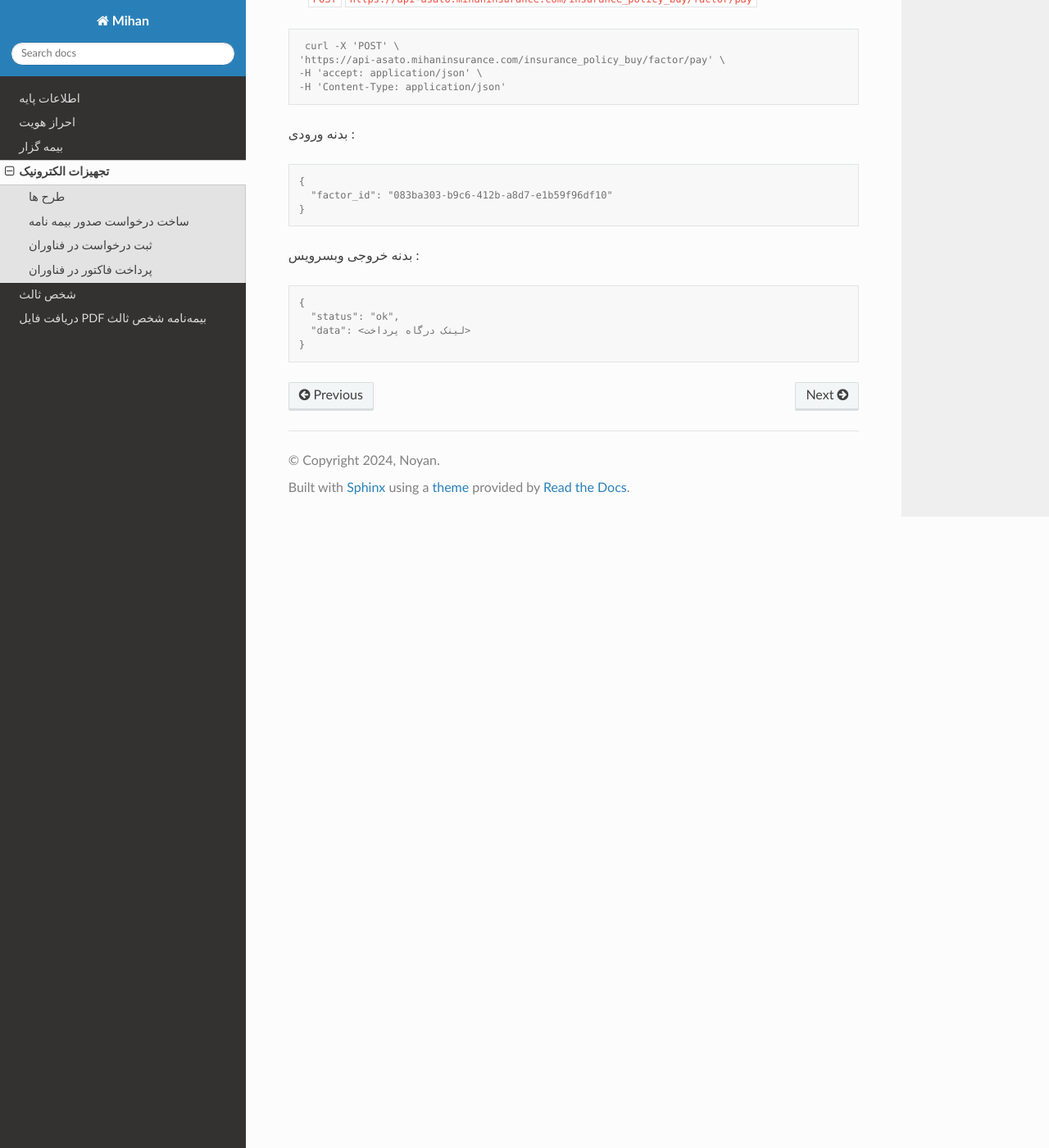
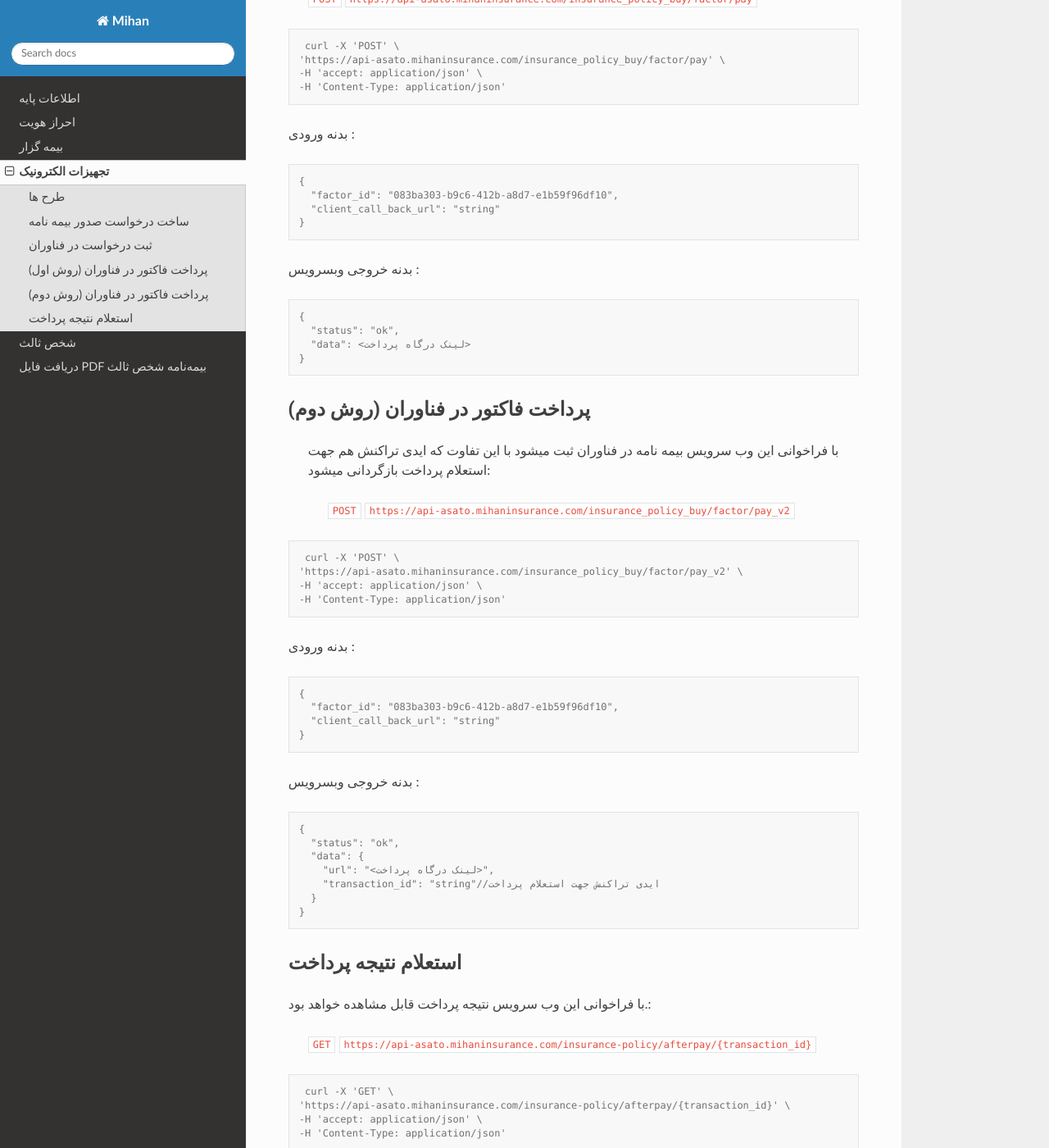
Before and after one commit to artaabbasi/mihan-issue, a Sphinx documentation site: the page built from docs/source/electronic_devices.rst, in a window 1280 px wide and 1400 px high, scrolled down 6053 px. Shown: the whole window at 82% size. Built offline with Sphinx 7.4.7 and the Read the Docs theme 3.1.0, drawn with Linux system fonts in a browser that asks for light colours; some of the changed text lies outside the part shown.

Commit message:
Update electronic_devices.rst

```diff
--- a/docs/source/electronic_devices.rst
+++ b/docs/source/electronic_devices.rst
@@ -334,7 +334,7 @@
       'https://api-asato.mihaninsurance.com/insurance_policy_buy/electronic-device/submit/<آیدی صدور بیمه نامه>' \
       -H 'accept: application/json'
 
-پرداخت فاکتور در فناوران
+پرداخت فاکتور در فناوران (روش اول)
 ----------------
 
 با فراخوانی این وب سرویس بیمه نامه در فناوران ثبت میشود :
@@ -355,7 +355,8 @@
 .. code-block:: console
 
     {
-      "factor_id": "083ba303-b9c6-412b-a8d7-e1b59f96df10"
+      "factor_id": "083ba303-b9c6-412b-a8d7-e1b59f96df10",
+      "client_call_back_url": "string"
     }
 
 بدنه خروجی وبسرویس :
@@ -367,3 +368,85 @@
       "status": "ok",
       "data": <لینک درگاه پرداخت>
     }
+
+پرداخت فاکتور در فناوران (روش دوم)
+----------------
+
+ با فراخوانی این وب سرویس بیمه نامه در فناوران ثبت میشود با این تفاوت که ایدی تراکنش هم جهت استعلام پرداخت بازگردانی میشود:
+
+    ``POST``
+    ``https://api-asato.mihaninsurance.com/insurance_policy_buy/factor/pay_v2``
+
+
+.. code-block:: console
+
+   curl -X 'POST' \
+  'https://api-asato.mihaninsurance.com/insurance_policy_buy/factor/pay_v2' \
+  -H 'accept: application/json' \
+  -H 'Content-Type: application/json'
+
+بدنه ورودی :
+
+.. code-block:: console
+
+    {
+      "factor_id": "083ba303-b9c6-412b-a8d7-e1b59f96df10",
+      "client_call_back_url": "string"
+    }
+
+بدنه خروجی وبسرویس :
+
+
+.. code-block:: console
+
+    {
+      "status": "ok",
+      "data": {
+        "url": "<لینک درگاه پرداخت>",
+        "transaction_id": "string"//ایدی تراکنش جهت استعلام پرداخت
+      }
+    }
+
+
+استعلام نتیجه پرداخت
+----------------
+با فراخوانی این وب سرویس نتیجه پرداخت قابل مشاهده خواهد بود.:
+
+    ``GET``
+    ``https://api-asato.mihaninsurance.com/insurance-policy/afterpay/{transaction_id}``
+
+
+.. code-block:: console
+
+   curl -X 'GET' \
+  'https://api-asato.mihaninsurance.com/insurance-policy/afterpay/{transaction_id}' \
+  -H 'accept: application/json' \
+  -H 'Content-Type: application/json'
+
+
+
+بدنه خروجی وبسرویس :
+
+
+.. code-block:: console
+
+    {
+      "status": "ok",
+      "data": {
+        "code": 48694967,
+        "amount": 401500,
+        "bank_reference_no": "281295302492",
+        "date": "1403/05/19",
+        "operation_status": 4,
+        "op_unit_id": 220,
+        "person_id": 13616189,
+        "person_role_id": 161,
+        "is_succeeded": true,//موفق بودن
+        "transaction_type": "POLICY",
+        "transaction_related_codes": [
+          3726886
+        ],
+        "insurance_factor_id": "d1817208-4839-48d8-acd3-5d213155a1af",
+        "insurance_type_code": 17
+      }
+    }
```
